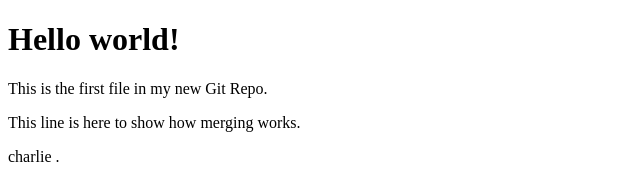
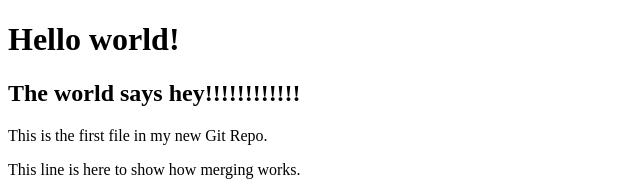
Before and after one commit to LegweteCM2221/LCM, a plain HTML site: page index.html in a window 1280 px wide. Shown: the top 184 px of the page, without its empty margins (0-640 px from the left). Drawn offline with Linux system fonts and the light colour scheme.

Commit message:
Update index.html add anew header

```diff
--- a/index.html
+++ b/index.html
@@ -6,10 +6,10 @@
 <body>
 
 <h1>Hello world!</h1>
+  <h2> The world says hey!!!!!!!!!!!!</h2>
 <p>This is the first file in my new Git Repo.</p>
 <p>This line is here to show how merging works.</p>
-<p>charlie
-.</p>
+<p>charlie.</p>
 <h1>Hello world!</h1>
 <div><img src="img_hello_world.jpg" alt="Hello World from Space"
 style="width:100%;max-width:960px"></div>
```
